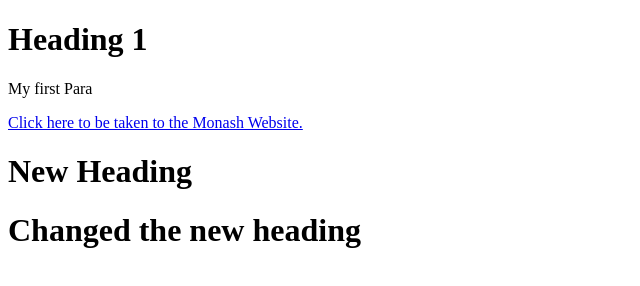
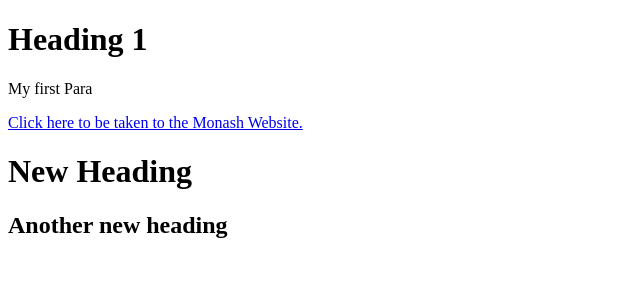
Before and after one commit to JordanMarkoski/FIT3179, a plain HTML site: page index.html in a window 1280 px wide. Shown: the whole page, without its empty margins (0-640 px from the left). Drawn offline with Linux system fonts and the light colour scheme.

Commit message:
Add files via upload

```diff
--- a/index.html
+++ b/index.html
@@ -11,6 +11,6 @@
         Click here to be taken to the Monash Website.</a>
     </p>
     <h1> New Heading</h1>
-    <h1> Changed the new heading</h1>
+    <h2>Another new heading</h2>
 </body>
 </html>
```
